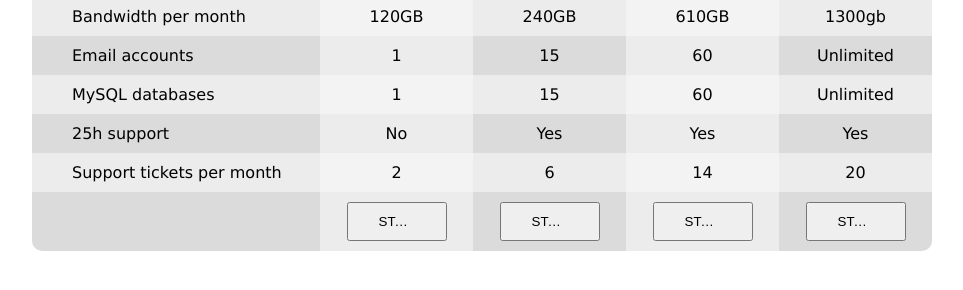
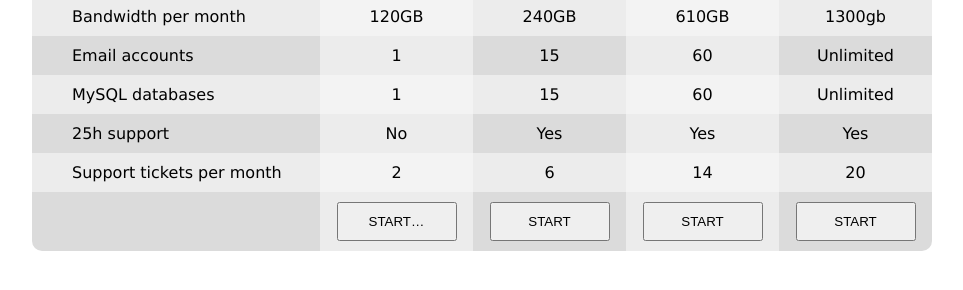
Before and after one commit to ElenYatsenko/css-practic-table, a plain HTML site: page index.html in a window 1280 px wide. Shown: the part 198-488 px from the top of the page, without its empty margins (158-1121 px from the left). Drawn offline with Linux system fonts and the light colour scheme.

Commit message:
Correct width for button

```diff
--- a/assets/css/style.css
+++ b/assets/css/style.css
@@ -78,7 +78,7 @@ tfoot th:last-child {
 tfoot th > button {
   min-width: 80px;
   width: 100%;
-  max-width: 100px;
+  max-width: 120px;
   box-sizing: border-box;
   padding-top: 10px;
   padding-bottom: 10px;
--- a/index.html
+++ b/index.html
@@ -84,7 +84,7 @@
           <th></th>
           <th><button>startstartstart</button></th>
           <th><button>start</button></th>
-          <th><button>startstartstart</button></th>
+          <th><button>start</button></th>
           <th><button>start</button></th>
         </tr>
       </tfoot>
```
